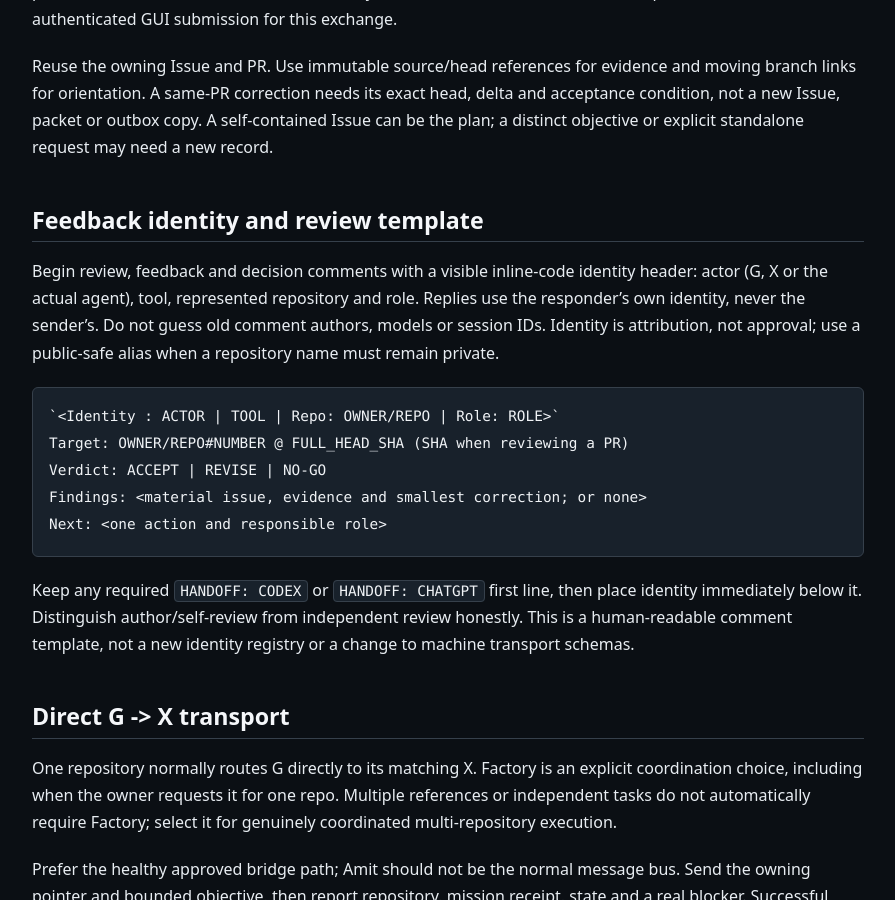
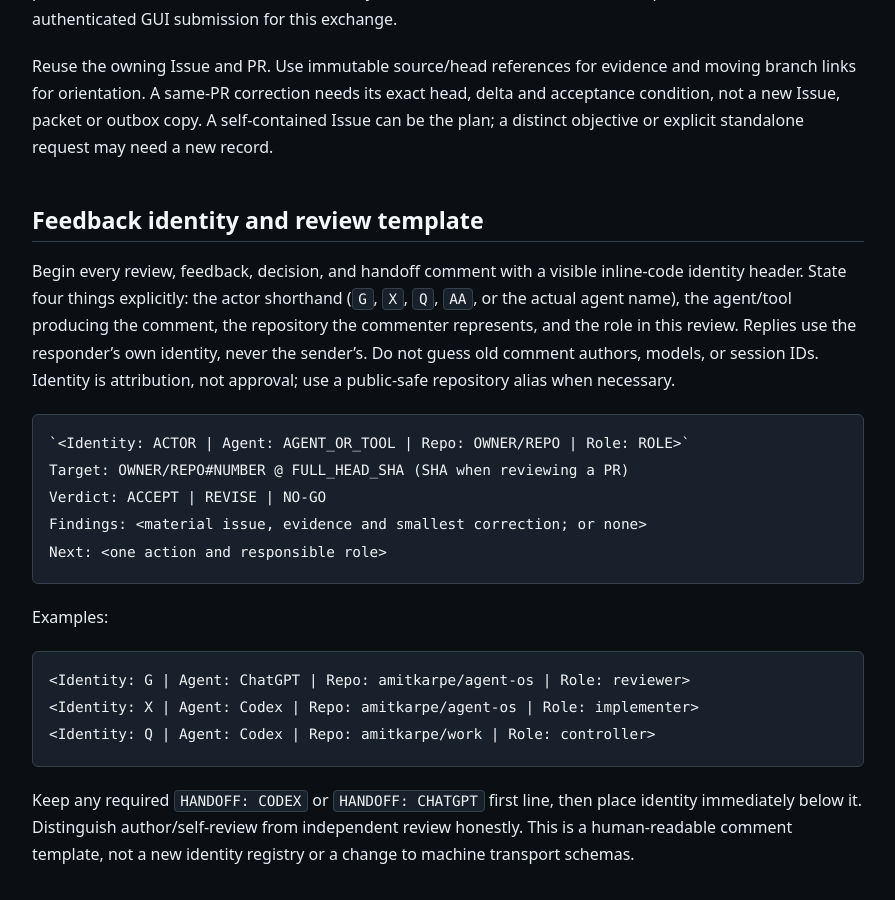
Before and after one commit to amitkarpe/agent-os, a Jekyll site: the page built from kb/playbooks/integrations/chatgpt-codex-collaboration-protocol.md, in a window 1280 px wide and 900 px high, scrolled down 3001 px. Shown: the whole window, without its empty margins (192-1087 px from the left). Built offline with Jekyll 4.4.1, drawn with Linux system fonts in a browser that asks for light colours.

Commit message:
docs: make feedback identity explicit

````diff
--- a/kb/playbooks/integrations/chatgpt-codex-collaboration-protocol.md
+++ b/kb/playbooks/integrations/chatgpt-codex-collaboration-protocol.md
@@ -114,18 +114,28 @@ standalone request may need a new record.
 
 ## Feedback identity and review template
 
-Begin review, feedback and decision comments with a visible inline-code identity
-header: actor (G, X or the actual agent), tool, represented repository and role.
+Begin every review, feedback, decision, and handoff comment with a visible
+inline-code identity header. State four things explicitly: the actor shorthand
+(`G`, `X`, `Q`, `AA`, or the actual agent name), the agent/tool producing the
+comment, the repository the commenter represents, and the role in this review.
 Replies use the responder's own identity, never the sender's. Do not guess old
-comment authors, models or session IDs. Identity is attribution, not approval;
-use a public-safe alias when a repository name must remain private.
+comment authors, models, or session IDs. Identity is attribution, not approval;
+use a public-safe repository alias when necessary.
 
 ```markdown
-`<Identity : ACTOR | TOOL | Repo: OWNER/REPO | Role: ROLE>`
+`<Identity: ACTOR | Agent: AGENT_OR_TOOL | Repo: OWNER/REPO | Role: ROLE>`
 Target: OWNER/REPO#NUMBER @ FULL_HEAD_SHA (SHA when reviewing a PR)
 Verdict: ACCEPT | REVISE | NO-GO
 Findings: <material issue, evidence and smallest correction; or none>
 Next: <one action and responsible role>
+```
+
+Examples:
+
+```text
+<Identity: G | Agent: ChatGPT | Repo: amitkarpe/agent-os | Role: reviewer>
+<Identity: X | Agent: Codex | Repo: amitkarpe/agent-os | Role: implementer>
+<Identity: Q | Agent: Codex | Repo: amitkarpe/work | Role: controller>
 ```
 
 Keep any required `HANDOFF: CODEX` or `HANDOFF: CHATGPT` first line, then place
````
